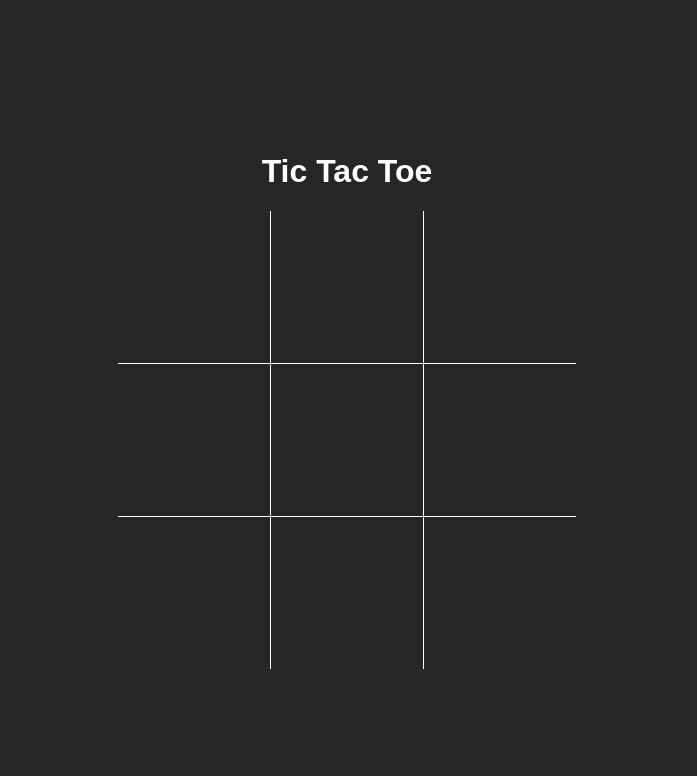
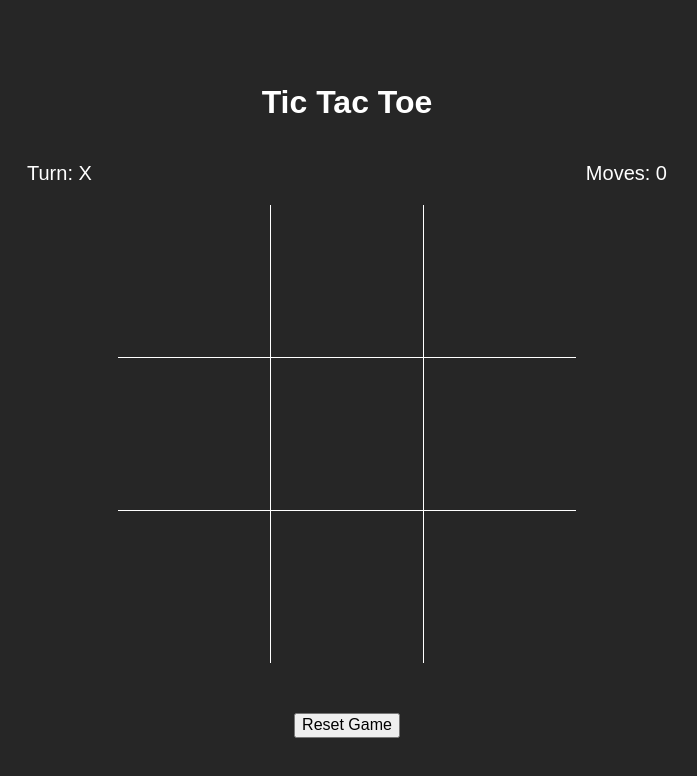
Before and after one commit to marcosrglz/template-layouts, a plain HTML site: page tic-tac-toe/index.html in a window 1280 px wide. Shown: the whole page, without its empty margins (293-990 px from the left). Drawn offline with Linux system fonts and the light colour scheme.

Commit message:
Button reset added with the function in js

```diff
--- a/tic-tac-toe/app.js
+++ b/tic-tac-toe/app.js
@@ -2,7 +2,7 @@ let board = [
   [0, 0, 0],
   [0, 0, 0],
   [0, 0, 0],
-];
+]
 
 let winner = false;
 let currentPlayer = 2;
@@ -74,6 +74,7 @@ function checkWinner() {
 }
 
 const tbodyEl = document.querySelector("tbody");
+const statsEl = document.querySelector("#game-stats")
 
 function drawBoard() {
   let boardResult = [[]];
@@ -96,6 +97,18 @@ function drawBoard() {
       tdEl.appendChild(pEL);
     }
   }
+
+  statsEl.innerHTML = ""
+  const playerLabel = currentPlayer == 1 ? "O" : "X"
+
+  const playerEl = document.createElement("p")
+  playerEl.textContent = "Turn: " + playerLabel
+  statsEl.appendChild(playerEl)
+
+  const movesEl = document.createElement("p")
+  movesEl.textContent = "Moves: " + movesCounter
+  statsEl.appendChild(movesEl)
+
 }
 
 document.getElementById("board-table").addEventListener("click", (event) => {
@@ -125,7 +138,6 @@ document.getElementById("board-table").addEventListener("click", (event) => {
 
     //Win check
     winner = checkWinner();
-    console.log(winner);
     if (winner > 0) {
       alert("Player " + currentPlayer + " Wins");
     }
@@ -135,6 +147,18 @@ document.getElementById("board-table").addEventListener("click", (event) => {
   }
 });
 
+function resetBoard() {
+  board = [
+    [0, 0, 0],
+    [0, 0, 0],
+    [0, 0, 0],
+  ]
+  currentPlayer = 2
+  movesCounter = 0
+  winner = false
+  drawBoard()
+}
+
 
 //Start game
 drawBoard();
--- a/tic-tac-toe/index.html
+++ b/tic-tac-toe/index.html
@@ -12,10 +12,10 @@
 
 <body>
   <h1>Tic Tac Toe</h1>
-  <header id="game-navbar">
+  <div id="game-stats">
     <!-- <p>Player:</p>
-    <p>Satus:</p> -->
-  </header>
+    <p>Status:</p> -->
+  </div>
   <main class="main-container">
     <table id="board-table">
       <tbody>
@@ -24,7 +24,7 @@
     </div>
   </main>
   <footer id="game-footer">
-
+    <button onclick="resetBoard()">Reset Game</button>
   </footer>
   <script src="app.js"></script>
 </body>
--- a/tic-tac-toe/styles.css
+++ b/tic-tac-toe/styles.css
@@ -26,16 +26,13 @@ h1 {
   margin-bottom: 100px;
 }
 
-#game-navbar {
+#game-stats {
   display: flex;
   justify-content: space-between;
+  color: white;
   gap: 0px;
   width: 50%;
   font-size: 20px;
-}
-
-#player-turn {
-  color: white;
 }
 
 .main-container {
@@ -84,3 +81,7 @@ h1 {
   line-height: 100px;
   text-align: center;
 }
+
+#game-footer button {
+  margin-top: 50px;
+}
```
